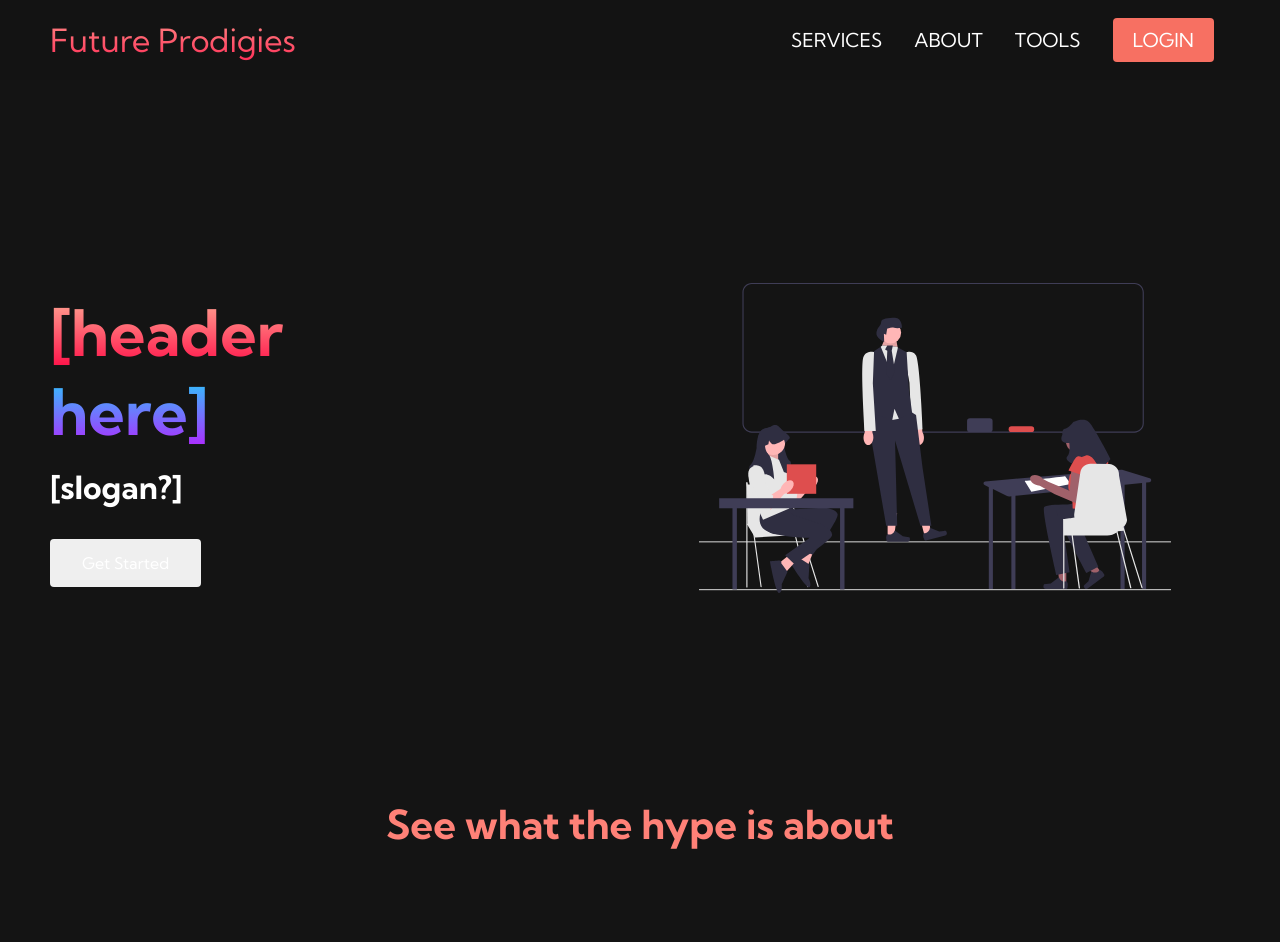
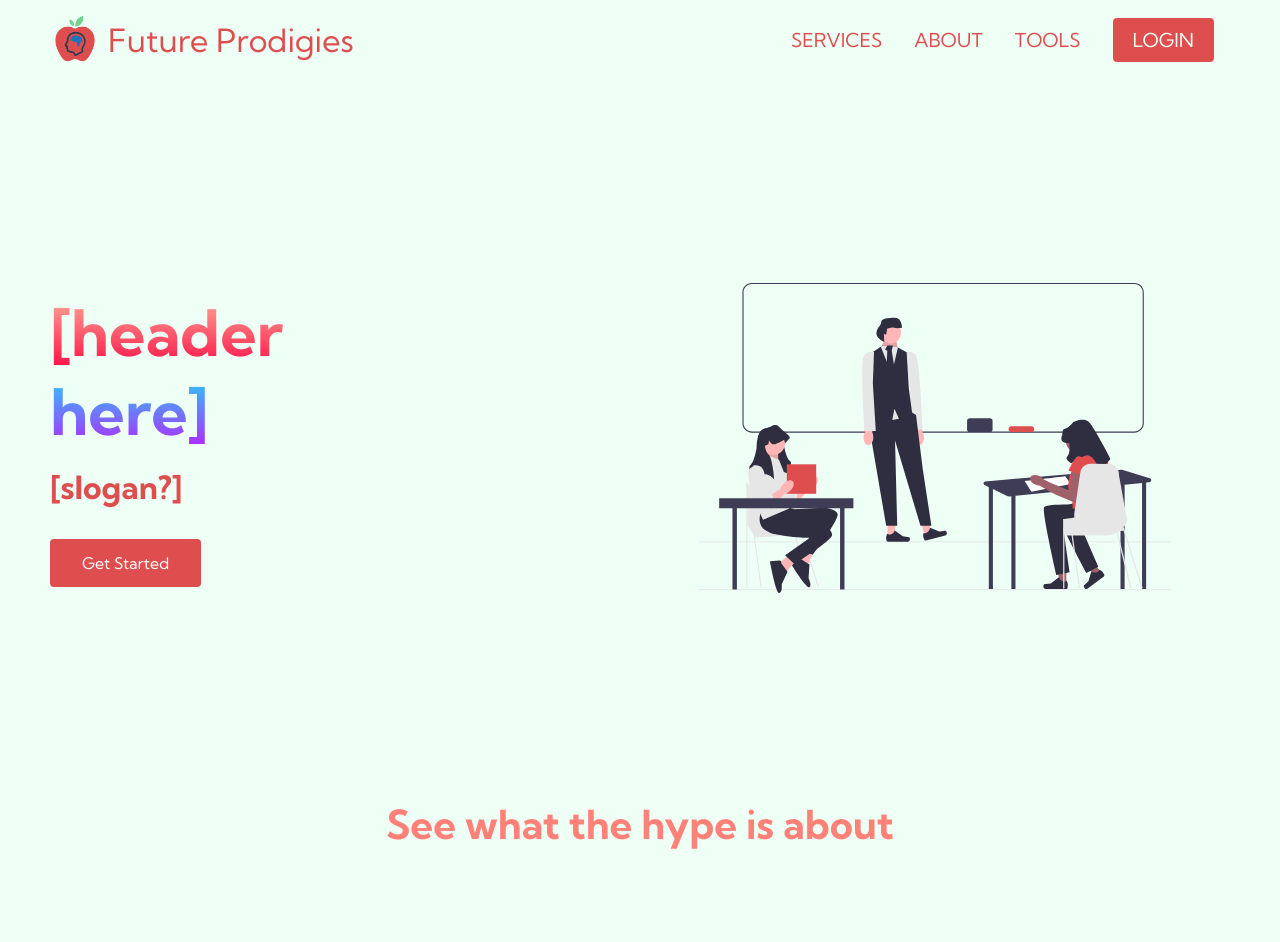
Before and after one commit to Future-Prodigies/Future-Prodigies-Website, a PHP site: page / in a window 1280 px wide. Shown: the top 942 px of the page. Run offline with PHP 8.4, Linux system fonts and the light colour scheme.

Commit message:
Changing colors and images.

```diff
--- a/index.html
+++ b/index.html
@@ -13,7 +13,7 @@
 <body>
     <nav class="navbar">
         <div class="navbar__container">
-            <a href="/" id="navbar__logo">Future Prodigies</a>
+            <a href="/" id="navbar__logo"><img src="images/fp_logo_cropped.png" width="50" height="50"><i class="fas fa-gem"></i>Future Prodigies</a>
             <div class="navbar__toggle" id="mobile-menu">
                 <span class="bar"></span> <span class="bar"></span>
                 <span class="bar"></span>
@@ -95,9 +95,9 @@
         <section class="social__media">
           <div class="social__media--wrap">
             <div class="footer__logo">
-              <a href="/" id="footer__logo"><i class="fas fa-gem"></i>NEXT</a>
+              <a href="/" id="footer__logo"><i class="fas fa-gem"></i>Future Prodigies</a>
             </div>
-            <p class="website__rights">© NEXT 2020. All rights reserved</p>
+            <p class="website__rights">© FUTURE PRODIGIES 2022. All rights reserved</p>
             <div class="social__icons">
               <a
                 class="social__icon--link"
--- a/styles.css
+++ b/styles.css
@@ -6,7 +6,7 @@
   }
 
   .navbar {
-    background: #131313;
+    background: #eefff5;
     height: 80px;
     display: flex;
     justify-content: center;
@@ -31,8 +31,7 @@
   }
 
   #navbar__logo {
-    background-color: #ff8177;
-    background-image: linear-gradient(to top, #ff0844 0%, #ffb199 100%);
+    background-color: #de4e4e;
     background-size: 100%;
     -webkit-background-clip: text;
     -moz-background-clip: text;
@@ -61,7 +60,7 @@
   }
 
   .navbar__links {
-    color: #fff;
+    color: #de4e4e;
     display: flex;
     align-items: center;
     justify-content: center;
@@ -89,19 +88,19 @@
     border: none;
     outline: none;
     border-radius: 4px;
-    background: #f77062;
-    color: #fff;
+    background: #de4e4e;
+    color: #eefff5;
   }
 
   .button:hover {
-    background: #4837ff;
+    background: #73d28f;
     transition: all 0.3s ease;
   }
 
-  .navbar__links:hover {
+  /* .navbar__links:hover {
     color: #f77062;
     transition: all 0.3s ease;
-  }
+  } */
 
   @media screen and (max-width: 960px) {
     .navbar__container {
@@ -128,7 +127,7 @@
     }
 
     .navbar__menu.active {
-      background: #131313;
+      background: #eefff5;
       top: 100%;
       opacity: 1;
       transition: all 0.5s ease;
@@ -146,7 +145,7 @@
       height: 3px;
       margin: 5px auto;
       transition: all 0.3s ease-in-out;
-      background: #fff;
+      background: #de4e4e;
     }
 
     .navbar__item {
@@ -199,7 +198,7 @@
   }
 
 .main {
-  background-color: #141414;
+  background-color: #eefff5;
 }
 
 .main__container {
@@ -209,7 +208,7 @@
   justify-self: center;
   margin: 0 auto;
   height: 90vh;
-  background-color: #141414;
+  background-color: #eefff5;
   z-index: 1;
   width: 100%;
   max-width: 1300px;
@@ -227,7 +226,7 @@
   -mos-text-fill-color: transparent;
 }
 
-.main__content h2 {
+.main__content h2 {    /*NOTE: this is the [header here part... change if needed]*/
   font-size: 4rem;
   background-color: #ff8177;
   background-image: linear-gradient(to top, #b721ff 0%, #21d4fd 100%);
@@ -242,13 +241,14 @@
   margin-top: 1rem;
   font-size: 2rem;
   font-weight: 700;
-  color: #fff
+  color: #de4e4e
 }
 
 .main__btn {
   font-size: 1rem;
   background-image: linear-gradient(to top, #f77062 0%, #fe5196, 100%);
   padding: 14px 32px;
+  background: #de4e4e;
   border: none;
   border-radius: 4px;
   color: #fff;
@@ -273,7 +273,7 @@
   left: 0;
   width: 0;
   height: 100%;
-  background: #4837ff;
+  background: #73d28f;
   transition: all 0.35s;
   border-radius: 4px;
   transition: all 0.35s;
@@ -354,7 +354,7 @@
 /* Services Section CSS */
 
 .services {
-  background: #141414;
+  background: #eefff5;
   display: flex;
   flex-direction: column;
   align-items: center;
@@ -394,8 +394,8 @@
   border-radius: 4px;
   background-image: linear-gradient(
       to bottom,
-      rgba(0, 0, 0, 0) 0%,
-      rgba(17, 17, 17, 0.6) 100%
+      #da9e9e 0%,
+      #da9e9e 100%
     ),
     url('/images/pic3.jpg');
   background-size: cover;
@@ -410,8 +410,8 @@
 .services__card:nth-child(2) {
   background-image: linear-gradient(
       to bottom,
-      rgba(0, 0, 0, 0) 0%,
-      rgba(17, 17, 17, 0.9) 100%
+      #da9e9e 0%,
+      #da9e9e 100%
     ),
     url('/images/pic4.jpg');
 }
```
Also changed, not shown: images/fp_logo.png (added), images/fp_logo_cropped.png (added).
